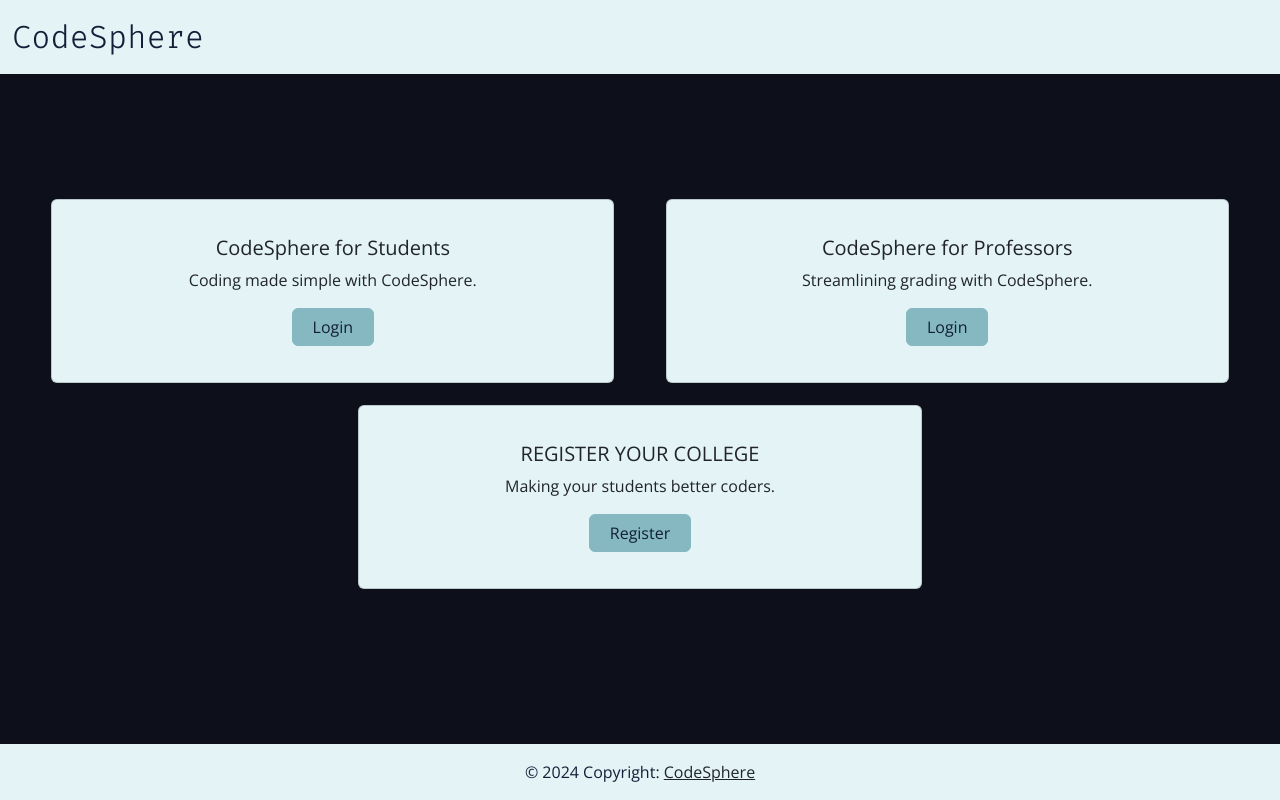
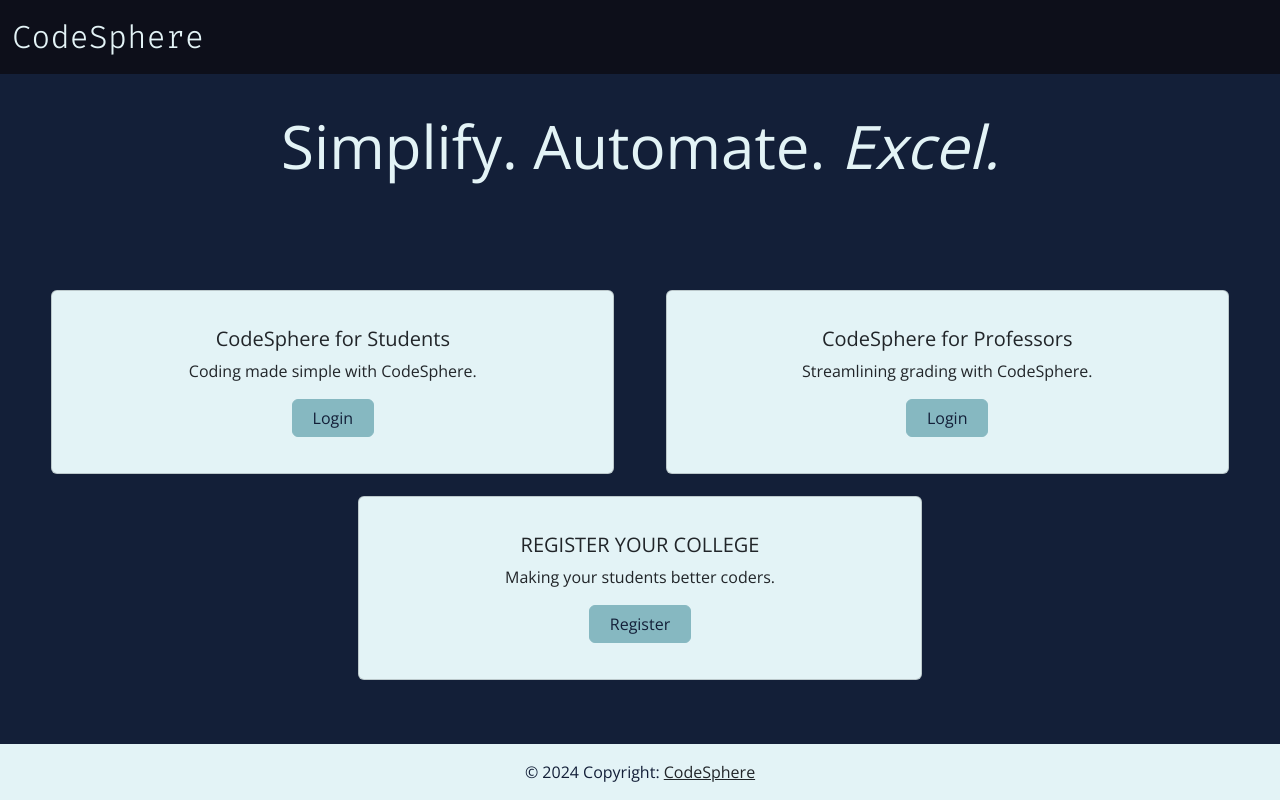
Before and after one commit to Hackdata2024/26-li, a React (Vite) app in the folder Frontend/: page / in a window 1280 px wide. Built offline with nearby package versions, Linux system fonts and the light colour scheme; no server answers.

Commit message:
Landing Page Updates

```diff
--- a/Frontend/src/components/Navbar/Navbar.jsx
+++ b/Frontend/src/components/Navbar/Navbar.jsx
@@ -3,7 +3,9 @@ import Navbar from "react-bootstrap/Navbar";
 
 function NavBar() {
     return (
-        <Navbar expand="lg" className="" fixed="top" style={{ backgroundColor: "rgba(227, 243, 246)" }}>
+        <Navbar expand="lg" className="" fixed="top"
+        style={{
+            backgroundColor: "var(--bg1)"}}>
             <Container
             style={{
                 maxWidth: "100%" }}>
@@ -11,7 +13,8 @@ function NavBar() {
                 style={{
                     fontSize: "2rem",
                     fontFamily: "Fira Code",
-                    color: "var(--sec)",}}>
+                    color: "var(--lighter)",
+                    }}>
                     CodeSphere
                 </Navbar.Brand>
             </Container>
--- a/Frontend/src/index.css
+++ b/Frontend/src/index.css
@@ -6,8 +6,13 @@
     --light: rgb(134, 184, 193);
     --bg1: rgb(13, 15, 26);
     --gradient: linear-gradient(--sec, --tert, --light);
+    --lighter: rgba(227, 243, 246);
 }
 
+.body
+{
+    background-color: var(--sec);
+}
 h1 {
     font-family: "Open Sans", sans-serif;
 }
--- a/Frontend/src/pages/LandingPage/LandingPage.css
+++ b/Frontend/src/pages/LandingPage/LandingPage.css
@@ -4,8 +4,14 @@
     display: flex;
     flex-direction: column;
     justify-content: center;
-    background-color:  rgb(13, 15, 26);
+    background-color:  var(--sec);
     font-family: "Open Sans";
+}
+
+h1
+{
+    font-family: 'Open Sans', sans-serif;
+    justify-content: center;
 }
 
 .card-header, .card-footer
--- a/Frontend/src/pages/LandingPage/LandingPage.jsx
+++ b/Frontend/src/pages/LandingPage/LandingPage.jsx
@@ -9,8 +9,17 @@ const LandingPage = () => {
     const professorToken = Cookies.get("professorsToken");
 
     return (
-        <div className="home-section">
-            <NavBar />
+        <>
+            <NavBar/>
+            <div className="home-section" style={{display:"flex"}}>
+            <div className="heading">
+                <h1 style={{
+                    fontFamily: "Open Sans",
+                    color: "rgba(227, 243, 246)",
+                    fontSize: "60px",
+                    marginTop: "30px",
+                    textAlign: "center"
+                }}> Simplify. Automate.<i> Excel.</i><br/><br/></h1></div>
             <div className="home-section-1">
                 <LandingPageCard
                     width="44%"
@@ -18,7 +27,6 @@ const LandingPage = () => {
                     title="CodeSphere for Students"
                     content="Coding made simple with CodeSphere."
                     btntext="Login"
-
                     btnLink={typeof studentToken != "undefined" ? "/student/assignments" : "/login/students"}
                 />
                 <LandingPageCard
@@ -42,7 +50,20 @@ const LandingPage = () => {
                     btnLink="/registerCollege"
                 />
             </div>
+            {/* <div className="info" style={{backgroundColor:"rgba(134, 184, 193, 0.2)", borderRadius: "10px"}}>
+                <p style={{
+                    fontFamily: "Open Sans",
+                    color: "var(--)",
+                    fontSize: "20px",
+                    marginTop: "60px",
+                    textAlign: "center",
+                }}>  CodeSphere transforms coding assessments
+                with an automated, user-friendly platform.
+                Simplify grading for professors, streamline assignments for students, and enhance overall efficiency in coding education.
+                Elevate the learning experience with CodeSphere's comprehensive solution.</p></div> */}
         </div>
+        </>
+
     );
 };
 
```
